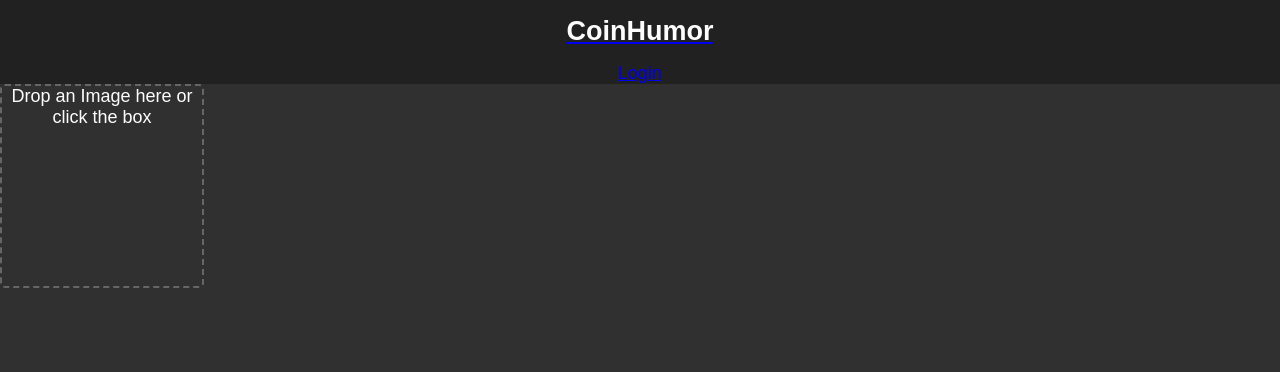
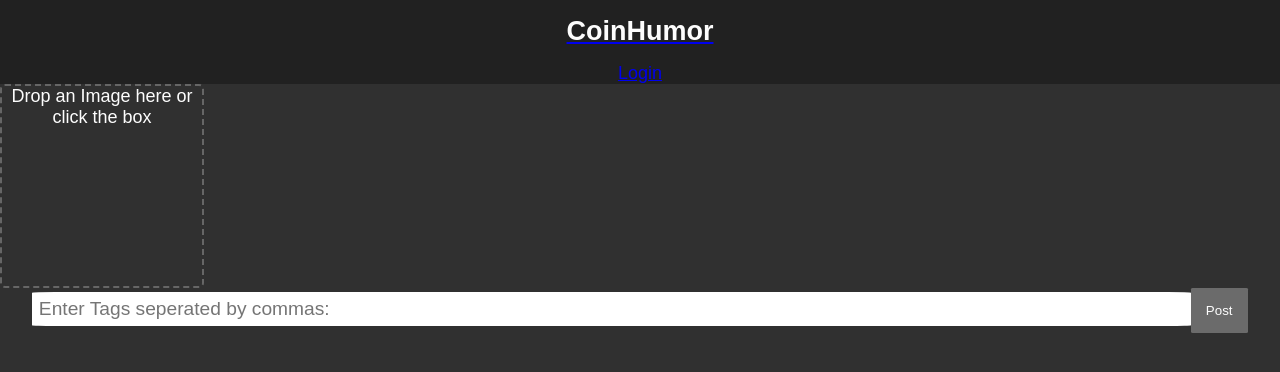
Before and after one commit to J4K0B/coinhumor-client, a React (Create React App) app: page /create-post in a window 1280 px wide. Shown: the top 372 px of the page. Built offline with nearby package versions, Linux system fonts and the light colour scheme; the HTML template or start-up script is replaced by a standard one.

Commit message:
implemented creat post page

```diff
--- a/src/App.js
+++ b/src/App.js
@@ -18,6 +18,27 @@ const client = new ApolloClient({
   uri: 'http://localhost:8080/graphql',
   connectToDevTools: true,
   cache,
+  defaults: {
+    loginStatus: {
+      __typename: 'LoginStatus',
+      isLoggedIn: false,
+    }
+  },
+  resolvers: {
+    Mutation: {
+      updateLoginStatus: (_, { isLoggedIn }, { cache }) => {
+        const data = {
+          loginStatus: {
+            __typename: 'LoginStatus',
+            isLoggedIn
+          }
+        };
+        cache.writeData({ data });
+        return null;
+      }
+
+    }
+  }
 });
 
 class App extends Component {
--- a/src/comps/Modal.js
+++ b/src/comps/Modal.js
@@ -24,7 +24,7 @@ class Modal extends Component {
                   <span className="username"> by
                     <Link
                       className="username-link"
-                      to={`/users?id=${activePost.owner.userId}`}
+                      to={`/users?id=${activePost.owner.id}`}
                     > {activePost.owner.username}</Link>
                   </span>
                   <button className="close-button" onClick={this.props.toggleModal}>Close</button>
--- a/src/comps/Navbar.js
+++ b/src/comps/Navbar.js
@@ -1,12 +1,32 @@
-import React from 'react';
+import React, { Component } from 'react';
 import { Link } from 'react-router-dom';
-export default () =>(
+class Navbar extends Component {
+  render() {
+    return(
       <nav className="nav">
         <Link to="/">
           <h1>CoinHumor</h1>
         </Link>
-    <Link to="/login">
-      Login
-    </Link>
+        {this.getLogin()}
       </nav>
     );
+  }
+  getLogin= () => {
+    const username = localStorage.getItem('username');
+    if(!username) return <Link to="/login"> Login </Link>;
+    return (
+      <React.Fragment>
+        Welcome, {username}!
+        <Link to="/create-post">Post</Link>
+        <button onClick={this.logout}>Logout</button>
+      </React.Fragment>
+    );
+  }
+  logout = () => {
+    localStorage.removeItem('username');
+    localStorage.removeItem('token');
+    this.forceUpdate();
+  }
+}
+
+export default Navbar;
--- a/src/views/create-post.js
+++ b/src/views/create-post.js
@@ -1,20 +1,27 @@
 import React, { Component } from 'react';
 import Dropzone from 'react-dropzone';
+import { ApolloConsumer } from 'react-apollo';
+
+import GET_POSTS from '../queries/get-posts';
 
 class createPost extends Component {
   constructor() {
     super();
     this.state = {
       file: null,
-      imgPath: null
+      imgPath: null,
+      tagText: '',
+      tags: []
     };
   }
   render() {
     return(
+      <ApolloConsumer>
+        { cache => (
           <div>
             <Dropzone
               multiple={false}
-          onDrop={this.handleDrop.bind(this)}
+              onDrop={(files) => this.handleDrop(files)}
               accept="image/jpeg, image/png, image/gif"
             >
               { () => {
@@ -25,7 +32,16 @@ class createPost extends Component {
               }
               }
             </Dropzone>
+            <input
+              placeholder="Enter Tags seperated by commas: "
+              value={this.state.tagText}
+              type="text"
+              onChange={this.handleChangeTags}
+            />
+            <button onClick={() => this.handleSubmit(cache)}>Post</button>
           </div>
+        )}
+      </ApolloConsumer>
     );
   }
   handleDrop = ([file]) => {
@@ -34,7 +50,46 @@ class createPost extends Component {
       imgPath: file.preview,
     });
   }
+  handleChangeTags = (e) => {
+    const value = e.target.value;
+    const tags = value.split(',');
+    for (let i = 0; i < tags.length; i++) {
+      tags[i] = tags[i].trim();
+    }
+    this.setState({
+      tagText: value,
+      tags,
+    });
+  };
+  handleSubmit = (cache) => {
+    const { file, tags } = this.state;
+    const token = localStorage.getItem('token');
+    // create data for post
+    const data = new FormData();
+    data.append('file', file);
+    data.append('token', token);
+    data.append('tags', tags);
 
+    fetch('http://localhost:8080/create-post', {
+      method: 'POST',
+      body: data,
+    }).then( res => res.json())
+      .then(({ post, id, username }) => {
+        //eslint-disable-next-line
+        if (!post) return console.log('error');
+        // set missing properties
+        post['__typename'] = 'Post';
+        post.comments = [];
+        const owner = { id, username, __typename: 'User' };
+        post.owner = owner;
+        // get posts and add new post to the beginning into cache
+        const { Posts } = cache.readQuery({ query: GET_POSTS });
+        Posts.unshift(post);
+        cache.writeQuery({ query: GET_POSTS, data: { Posts } });
+
+        this.props.history.push('/');
+      });
+  }
 }
 
 export default createPost;
```
Also changed, not shown: package.json (+2 -6 lines), 1 other file (tests, documents, lock files or other folders). Lines whose indentation alone changed are shown as unchanged.
